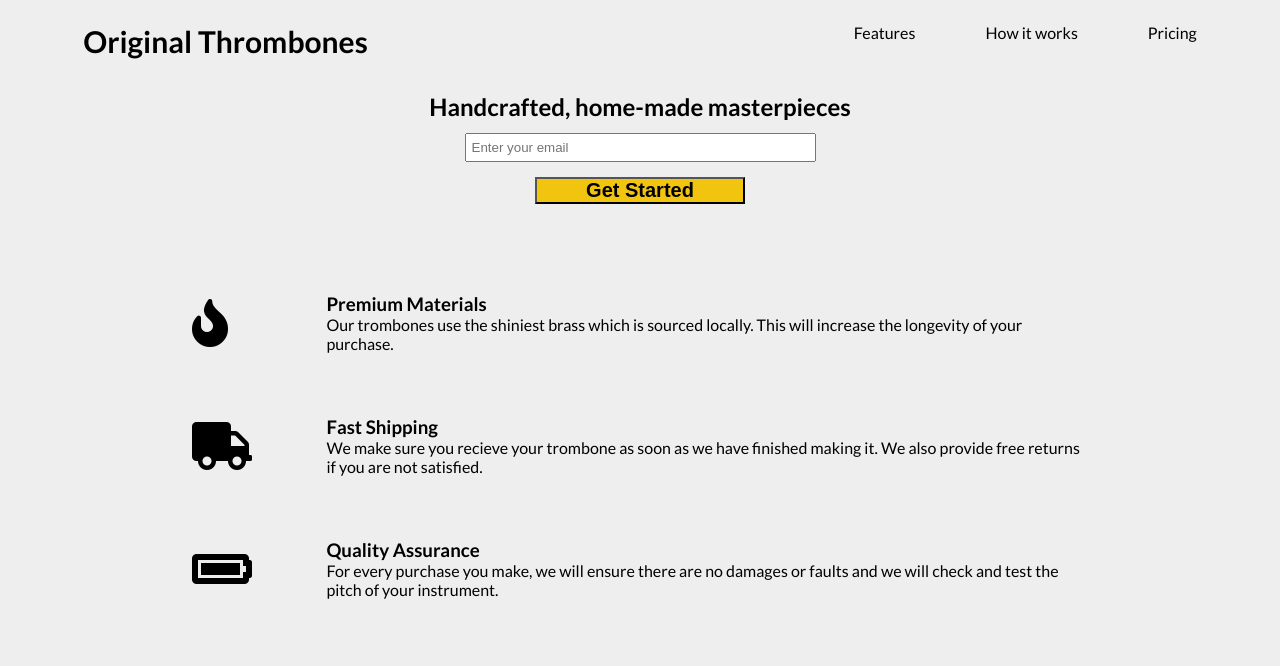
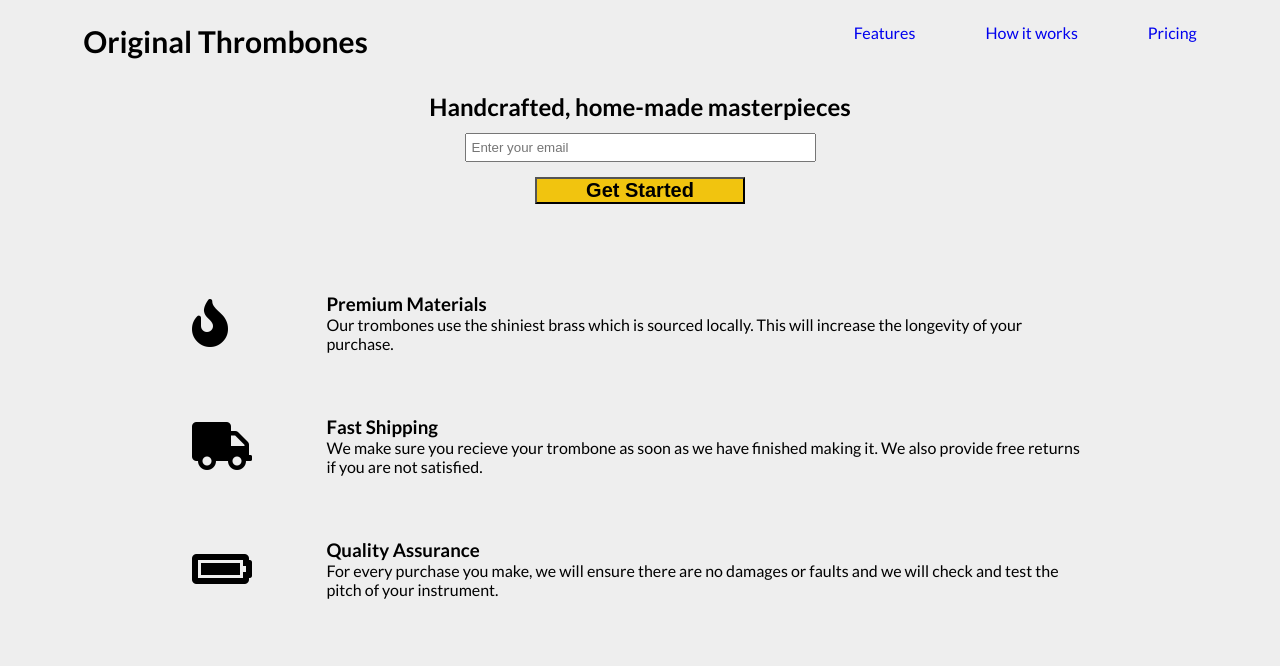
Before and after one commit to nouman17610/product-landing-page, a plain HTML site: page index.html in a window 1280 px wide. Shown: the top 666 px of the page. Drawn offline with Linux system fonts and the light colour scheme.

Commit message:
Add links and Correct Form Validation

```diff
--- a/index.html
+++ b/index.html
@@ -17,23 +17,35 @@
     </div>
     <nav class="navbar">
       <ul class="nav-links">
-        <li class="nav-item">Features</li>
-        <li class="nav-item">How it works</li>
-        <li class="nav-item">Pricing</li>
+        <li class="nav-item">
+          <a href="#">
+            Features
+          </a>
+        </li>
+        <li class="nav-item">
+          <a href="#features">
+            How it works
+          </a>
+        </li>
+        <li class="nav-item">
+          <a href="#pricing">
+            Pricing
+          </a>
+        </li>
       </ul>
     </nav>
   </header>
   <main>
-    <section class="email-form">
+    <section class="email-form" id="contact">
       <h1>Handcrafted, home-made masterpieces</h1>
-      <form action="" method="post">
+      <form action="https://www.freecodecamp.com/email-submit" method="post">
         <input type="email" name="email" placeholder="Enter your email" size="40" required>
         <a class="submit-btn">
           <input type="submit" value="Get Started" size="30">
         </a>
       </form>
     </section>
-    <section class="features">
+    <section class="features" id="features">
       <!-- Feature 1 starts here -->
       <div class="each-feature">
         <div class="feature-icon">
@@ -70,7 +82,7 @@
       <iframe width="500" height="345" src="https://www.youtube.com/embed/tgbNymZ7vqY">
       </iframe>
     </section>
-    <section class="pricing">
+    <section class="pricing" id="pricing">
       <!-- Price box 1 starts here -->
       <div class="price-box">
         <div class="price-head">
```
